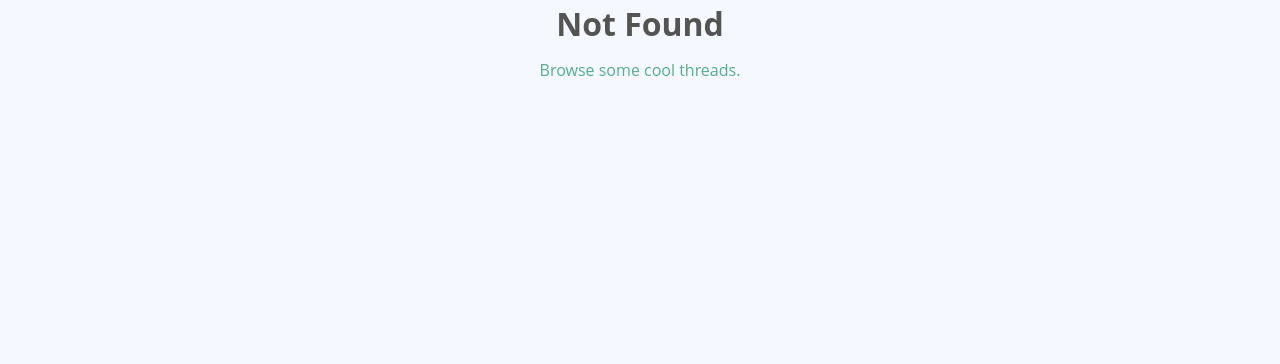
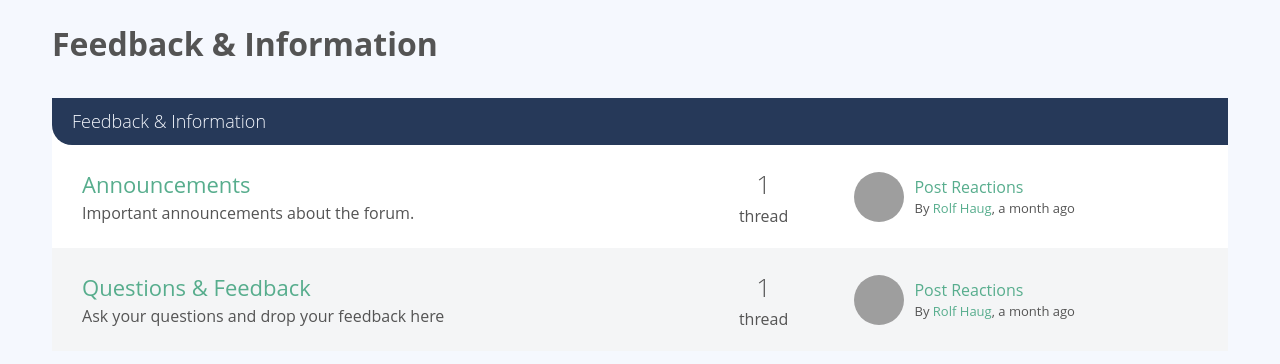
Before and after one commit to IsmailFathiEducation/vueschool-vue3-masterclass-forum, a Vue app: page /category/-KpR7vRkiRPpbUd_TVAR in a window 1280 px wide. Before the commit this address had no page. Shown: the top 364 px of the page. Built offline with nearby package versions, Linux system fonts and the light colour scheme; grey boxes are pictures that could not be loaded.

Commit message:
feat: added category page

```diff
--- a/src/components/CategoryList.vue
+++ b/src/components/CategoryList.vue
@@ -2,7 +2,10 @@
   <div class="col-full">
     <div v-for="category in categories" :key="category.id" class="forum-list">
       <h2 class="list-title">
-        <a href="category.html">{{ category.name }}</a>
+        <router-link
+          :to="{ name: 'CategoryShow', params: { categoryId: category.id } }"
+          >{{ category.name }}</router-link
+        >
       </h2>
 
       <forum-list :forums="categoryForums(category.id)" />
--- a/src/router/index.js
+++ b/src/router/index.js
@@ -5,6 +5,12 @@ const routes = [
     path: '/',
     name: 'Home',
     component: () => import(/* webpackChunckName: "PageHome" */ '@/views/Home.vue')
+  },
+  {
+    path: '/category/:categoryId',
+    name: 'CategoryShow',
+    component: () => import(/* webpackChunckName: "PageCategoy" */ '@/views/CategoryShow.vue'),
+    props: true
   },
   {
     path: '/forum/:forumId',
--- /dev/null
+++ b/src/views/CategoryShow.vue
@@ -0,0 +1,40 @@
+<template>
+  <div class="container">
+    <div class="col-full push-top">
+      <h1>{{ category.name }}</h1>
+    </div>
+    <div class="col-full">
+      <div class="forum-list">
+        <h2 class="list-title">
+          {{ category.name }}
+        </h2>
+        <forum-list :forums="categoryForums" />
+      </div>
+    </div>
+  </div>
+</template>
+
+<script>
+import ForumList from '@/components/ForumList.vue';
+import sourceData from '@/data.json';
+export default {
+  name: 'CategoryShow',
+  props: {
+    categoryId: {
+      type: String,
+      required: true,
+    },
+  },
+  components: {
+    ForumList,
+  },
+  computed: {
+    category() {
+      return sourceData.categories.find((c) => c.id === this.categoryId);
+    },
+    categoryForums() {
+      return sourceData.forums.filter((f) => f.categoryId === this.categoryId);
+    },
+  },
+};
+</script>
```
